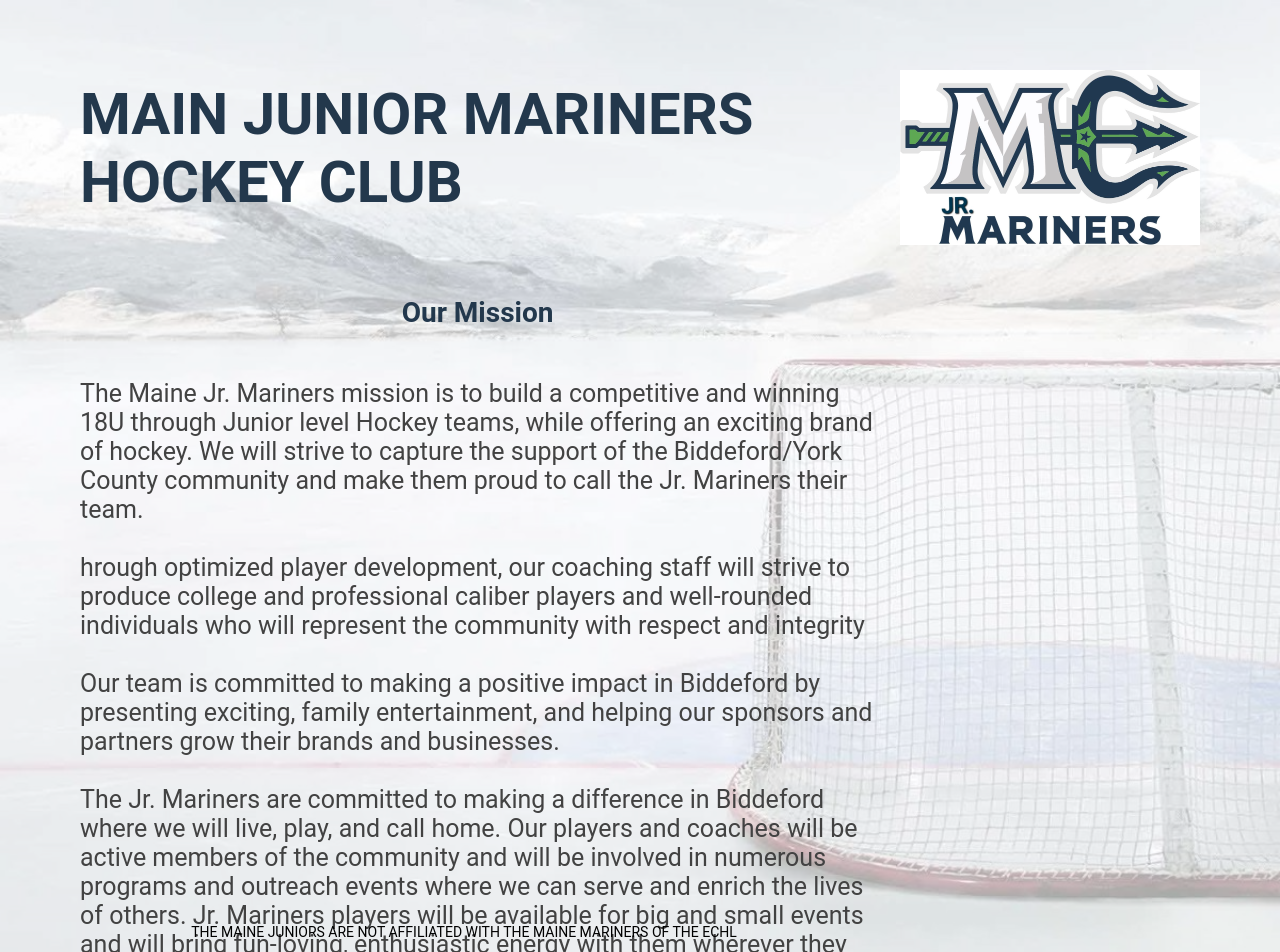
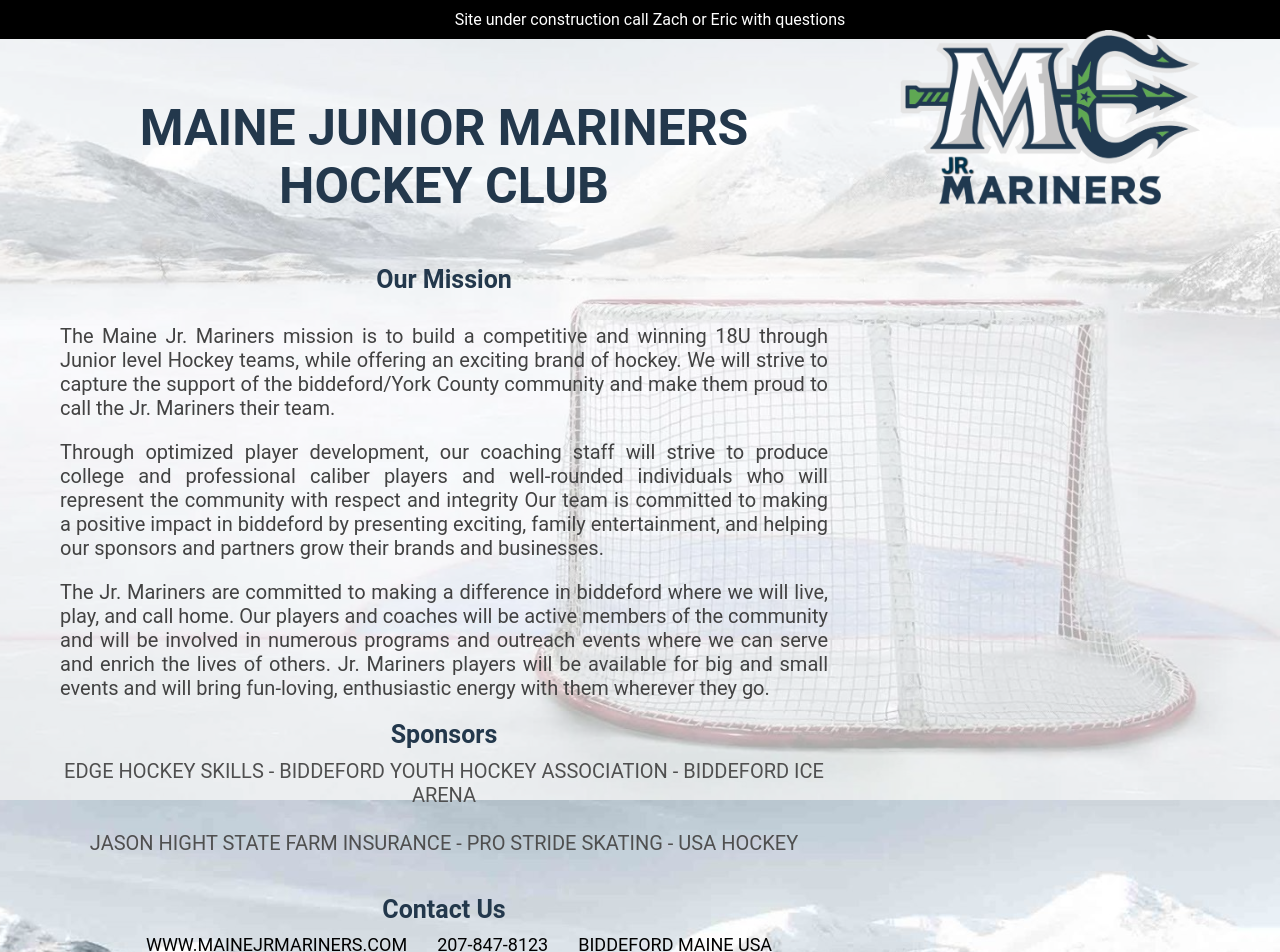
Before and after one commit to MoeMhanna/Hockey-Club, an Angular app: page / in a window 1280 px wide. Shown: the top 952 px of the page. Built offline with nearby package versions, Linux system fonts and the light colour scheme.

Commit message:
initial commit

```diff
--- a/src/app/app.component.html
+++ b/src/app/app.component.html
@@ -1,33 +1,43 @@
 <div class="page-container">
+<div class="site-under-construction">
+  Site under construction call Zach or Eric with questions
+</div>
   <div class="page-content">
     <div class="description-container">
       <div class="title">
-        main junior mariners hockey club
+        maine junior mariners hockey club
       </div>
       <div class="our-mission header">
         Our Mission
       </div>
       <div class="our-mission-description">
-        The Maine Jr. Mariners mission is to build a competitive and winning 18U through Junior level Hockey teams,
-        while offering an exciting brand of hockey. We will strive to capture the support of the Biddeford/York County
-        community and make them proud to call the Jr. Mariners their team.<br><br>
-
-        hrough optimized player development, our coaching staff will strive to produce college and professional caliber
-        players and well-rounded individuals who will represent the community with respect and integrity<br><br>
-        Our team is committed to making a positive impact in Biddeford by presenting exciting, family entertainment, and
-        helping our sponsors and partners grow their brands and businesses.<br><br>
-
-        The Jr. Mariners are committed to making a difference in Biddeford where we will live, play, and call home. Our
-        players and coaches will be active members of the community and will be involved in numerous programs and
-        outreach events where we can serve and enrich the lives of others. Jr. Mariners players will be available for
-        big and small events and will bring fun-loving, enthusiastic energy with them wherever they go
+        <div>
+          The Maine Jr. Mariners mission is to build a competitive and winning 18U through Junior level Hockey teams,
+          while offering an exciting brand of hockey. We will strive to capture the support of the biddeford/York County
+          community and make them proud to call the Jr. Mariners their team.
+        </div>
+        <div>
+          Through optimized player development, our coaching staff will strive to produce college and professional
+          caliber
+          players and well-rounded individuals who will represent the community with respect and integrity
+          Our team is committed to making a positive impact in biddeford by presenting exciting, family entertainment,
+          and
+          helping our sponsors and partners grow their brands and businesses.
+        </div>
+        <div>
+          The Jr. Mariners are committed to making a difference in biddeford where we will live, play, and call home.
+          Our
+          players and coaches will be active members of the community and will be involved in numerous programs and
+          outreach events where we can serve and enrich the lives of others. Jr. Mariners players will be available for
+          big and small events and will bring fun-loving, enthusiastic energy with them wherever they go.
+        </div>
       </div>
 
       <div class="sponsors header">
         Sponsors
       </div>
       <div class="sponsors-content">
-        edge hockey skills-bidderord youth hockey asociation - biddeford ice arena<br><br>
+        edge hockey skills - biddeford youth hockey association - biddeford ice arena<br><br>
 
         jason hight state farm insurance - pro stride skating - usa hockey
       </div>
@@ -36,14 +46,17 @@
         Contact Us
       </div>
       <div class="contact-us-content">
-        <span>www.mainjrmariners.com</span>
+        <span>www.mainejrmariners.com</span>
         <span>207-847-8123</span>
-        <span>bidderord main usa</span>
+        <span>biddeford maine usa</span>
+      </div>
+      <div class="contact-email">
+        <a href="mailto:info@mainejrmariners.com?subject=maine junior mariners hockey club">info@mainejrmariners.com</a>
       </div>
       <div class="footer">
         the maine juniors are not affiliated with the maine mariners of the echl
       </div>
     </div>
-    <img src="../assets/images/logo.jpg">
+    <img src="../assets/images/logo.png">
   </div>
 </div>
--- a/src/app/app.component.scss
+++ b/src/app/app.component.scss
@@ -1,59 +1,59 @@
 .page-container {
   position: relative;
-  display: flex;
-  justify-content: space-between;
-  background-image: url("../assets/images/background.jpg");
-  background-repeat: no-repeat;
-  background-size: cover;
-  height: 120vh;
+  overflow-x: hidden;
   width: 100%;
 
-  &:before {
-    content: "";
-    position: absolute;
-    top: 0;
-    left: 0;
+  .site-under-construction {
+    background-color: #000;
+    padding: 10px;
     width: 100%;
-    height: 100%;
-    background-color: rgba(255, 255, 255, 0.65);
+    color: #FFF;
+    text-align: center;
   }
 
   .page-content {
     display: flex;
     justify-content: space-between;
     width: 100%;
-    padding: 80px 80px;
+    padding: 60px 60px 0 60px;
     z-index: 100;
+    background-color: transparent;
 
     img {
       position: absolute;
-      top: 70px;
+      top: 30px;
       right: 80px;
       width: 300px;
     }
 
     .description-container {
-      width: 71%;
+      width: 60%;
 
       .title {
         font-weight: 600;
-        font-size: 58px;
+        font-size: 50px;
+        text-align: center;
         text-transform: uppercase;
-        margin-bottom: 80px;
+        margin-bottom: 50px;
         color: #23384c;
       }
 
       .header {
         text-align: center;
         color: #23384c;
-        font-size: 28px;
+        font-size: 25px;
         font-weight: bold;
       }
 
       .our-mission-description {
         color: #424242;
-        margin-top: 50px;
-        font-size: 25px;
+        margin-top: 30px;
+        text-align: justify;
+        font-size: 20px;
+
+        div {
+          margin-bottom: 20px;
+        }
       }
 
       .sponsors {
@@ -63,7 +63,8 @@
       .sponsors-content {
         text-align: center;
         text-transform: uppercase;
-        font-size: 25px;
+        font-size: 20px;
+
         margin-top: 10px;
         color: #4f4f4f;
       }
@@ -78,21 +79,32 @@
         justify-content: center;
         width: 100%;
         text-transform: uppercase;
-        font-size: 22px;
-        margin-top: 10px;
+        font-size: 18px;
+        margin: 10px 0 20px 0;
 
         span {
           margin-left: 30px;
         }
       }
 
+      .contact-email {
+        width: 100%;
+        text-align: center;
+        margin-bottom: 20px;
+
+        a {
+          font-weight: bold;
+          color: #b098a2;
+        }
+      }
+
       .footer {
-        position: absolute;
-        bottom: 20px;
-        font-size: 14px;
+        font-size: 10px;
+        margin-top: 40px;
+        padding-bottom: 30px;
         text-align: center;
         text-transform: uppercase;
-        width: 60%;
+        width: 100%;
       }
     }
   }
--- a/src/styles.scss
+++ b/src/styles.scss
@@ -1,5 +1,22 @@
 /* You can add global styles to this file, and also import other style files */
 body {
   margin: 0;
+  background-image: url("assets/images/background.jpg");
+  background-repeat: no-repeat;
+  background-position: top left;
+  background-attachment: fixed;
+  background-size: cover;
   font-family: Roboto-Light, Roboto-Regular, Roboto, Helvetica, Arial, sans-serif !important;
+  position: relative;
 }
+
+body:before {
+  content: "";
+  position: fixed;
+  top: 0;
+  left: 0;
+  right: 0;
+  bottom: 0;
+  width: 100%;
+  background-color: rgba(255, 255, 255, 0.65);
+}
```
Also changed, not shown: src/assets/images/logo.jpg (deleted), src/assets/images/logo.png (added).
